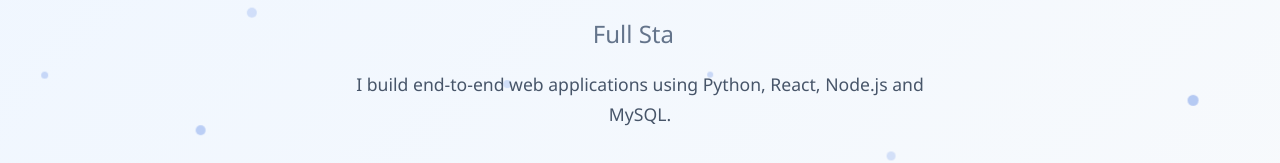
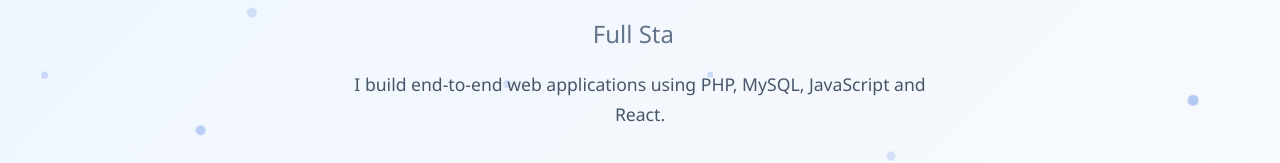
Before and after one commit to ambikaas27/my-portfolio, a React (Create React App) app: page / in a window 1280 px wide. Shown: the part 358-521 px from the top of the page. Built offline with nearby package versions, Linux system fonts and the light colour scheme.

Commit message:
Update hero

```diff
--- a/src/components/Hero.js
+++ b/src/components/Hero.js
@@ -25,7 +25,7 @@
           repeat={Infinity}
         />
         <p data-aos="fade-down" data-aos-delay="200">
-          I build end-to-end web applications using Python, React, Node.js and MySQL.
+          I build end-to-end web applications using PHP, MySQL, JavaScript and React.
         </p>
         <div className="hero-buttons" data-aos="fade-up" data-aos-delay="300">
           <a href="#projects">View My Work</a>
```
